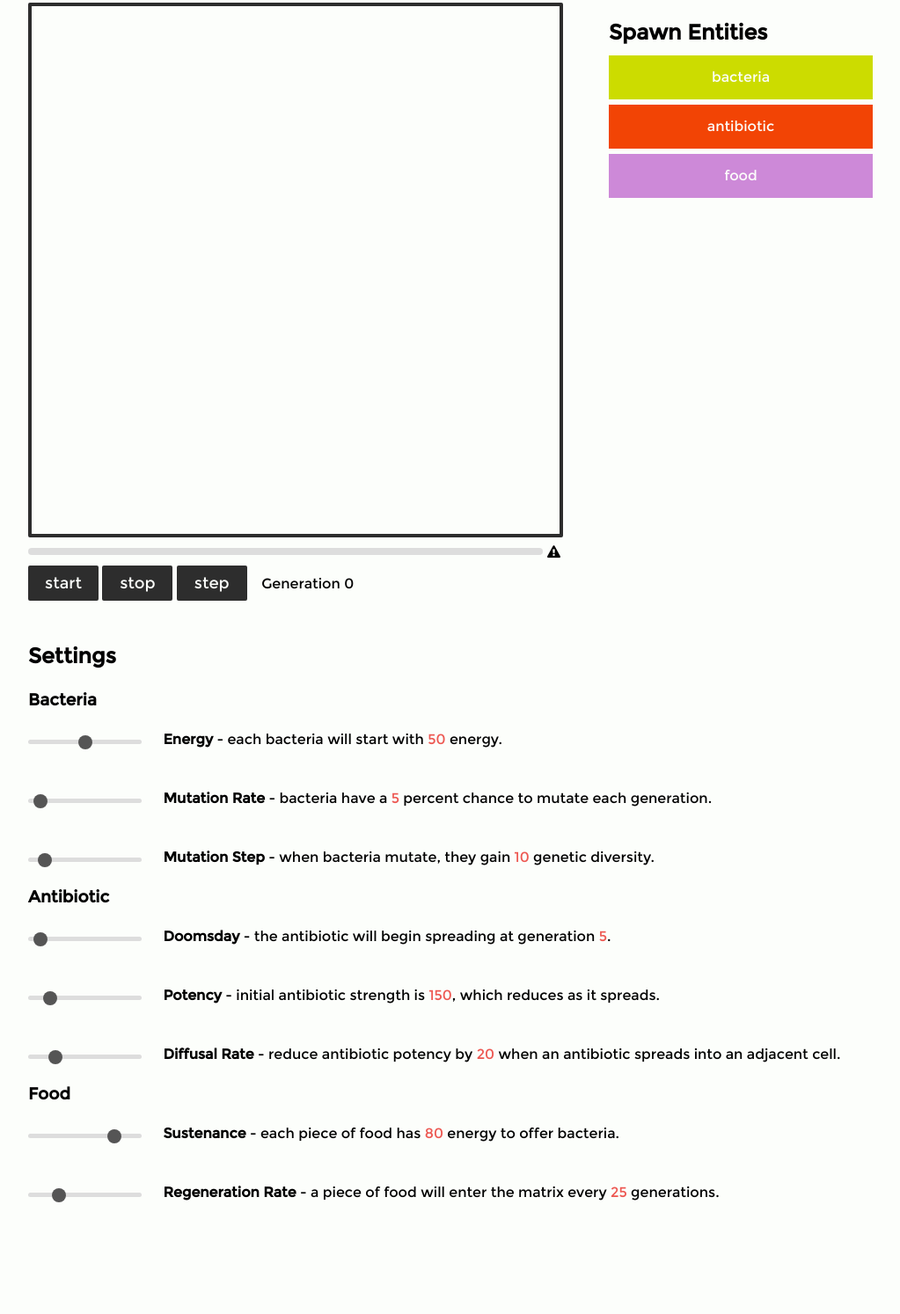
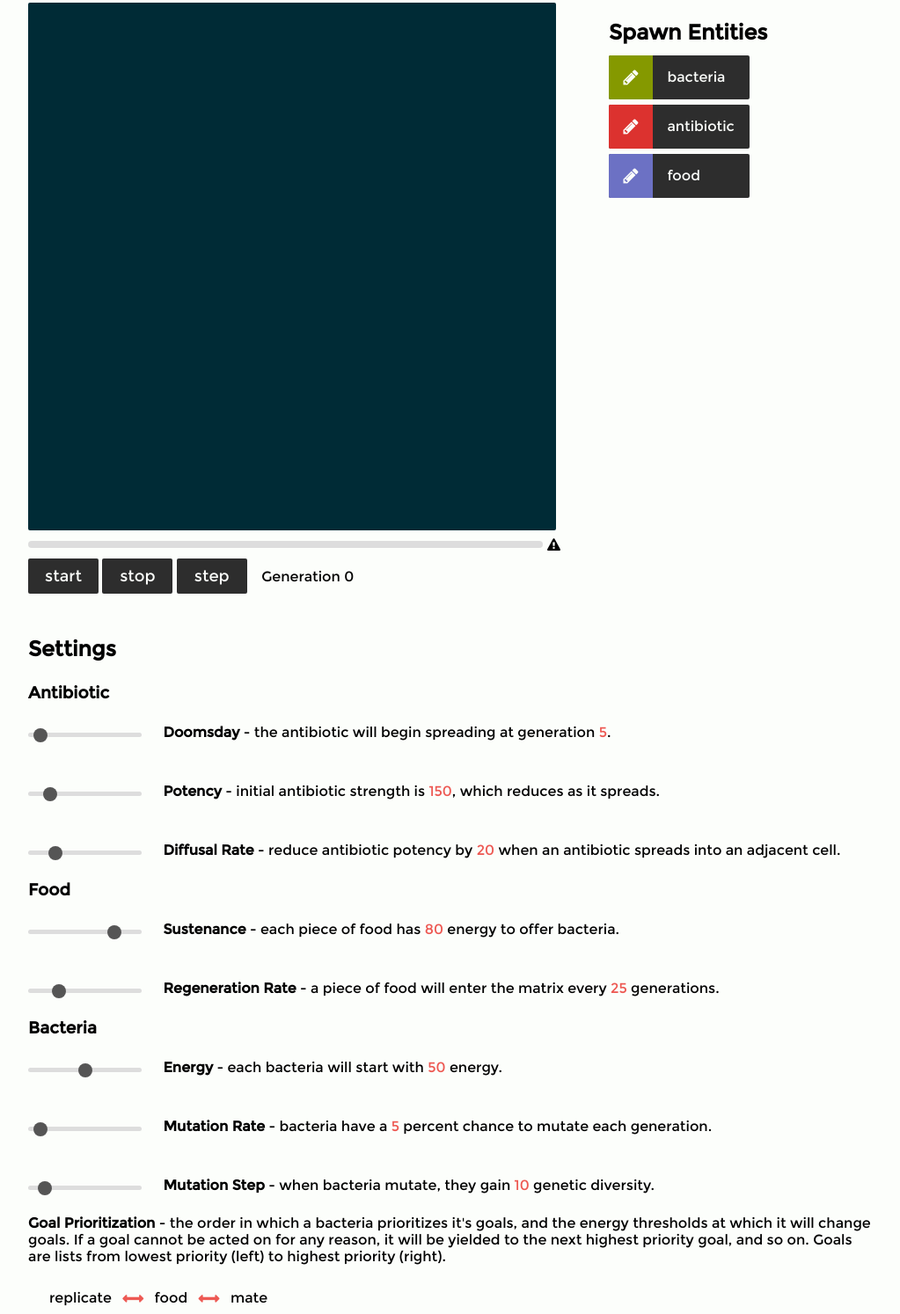
Before and after one commit to thomasguerena/cs441-ai-project, a website: page index.html in a window 1280 px wide. Shown: the part 60-1554 px from the top of the page at 88% size, without its empty margins (128-1151 px from the left). Before the commit the page ends 1449 px from the top, so only its background shows below. Drawn offline with nearby package versions, Linux system fonts and the light colour scheme.

Commit message:
A lot of ui improvements, user-controlled goal priorities, and added jquery.

```diff
--- a/index.html
+++ b/index.html
@@ -11,9 +11,17 @@
 		<h1>Bacteria Colony Cellular Automata</h1>
 		<div class="sidebar">
 			<h2>Spawn Entities</h2>
-			<div class="spawn-brush">bacteria</div>
-			<div class="spawn-brush">antibiotic</div>
-			<div class="spawn-brush">food</div>
+			<div class="spawn-brush selected">
+				<div><i class="fa fa-pencil"></i></div>
+				<span>bacteria</span>
+			</div>
+			<div class="spawn-brush">
+				<div><i class="fa fa-pencil"></i></div>
+				<span>antibiotic</span></div>
+			<div class="spawn-brush">
+				<div><i class="fa fa-pencil"></i></div>
+				<span>food</span>
+			</div>
 		</div>
 		<canvas width="600px" height="600px"></canvas><br>
 		<div class="progress-bar"><div></div><i class="fa fa-exclamation-triangle"></i></div>
@@ -25,6 +33,40 @@
 		<!-- ...a ridiculous list of adjustable parameters... -->
 
 		<h2 header>Settings</h2>
+
+		<h3>Antibiotic</h3>
+		<div class="sim-parameter" id="genx">
+			<div class="slider-container">
+	  			<input type="range" min="0" max="100" step="1" value="0"/>
+			</div>
+			<p><b>Doomsday</b> - the antibiotic will begin spreading at generation <span></span>.</p>
+		</div>
+		<div class="sim-parameter" id="potency">
+			<div class="slider-container">
+	  			<input type="range" min="0" max="1000" step="1" value="0"/>
+			</div>
+			<p><b>Potency</b> - initial antibiotic strength is <span></span>, which reduces as it spreads.</p>
+		</div>
+		<div class="sim-parameter" id="diffusal">
+			<div class="slider-container">
+	  			<input type="range" min="0" max="100" step="1" value="0"/>
+			</div>
+			<p><b>Diffusal Rate</b> - reduce antibiotic potency by <span></span> when an antibiotic spreads into an adjacent cell.</p>
+		</div>
+
+		<h3>Food</h3>
+		<div class="sim-parameter" id="sustenance">
+			<div class="slider-container">
+	  			<input type="range" min="0" max="100" step="1" value="0"/>
+			</div>
+			<p><b>Sustenance</b> - each piece of food has <span></span> energy to offer bacteria.</p>
+		</div>
+		<div class="sim-parameter" id="regenerationRate">
+			<div class="slider-container">
+	  			<input type="range" min="1" max="100" step="1" value="1"/>
+			</div>
+			<p><b>Regeneration Rate</b> - a piece of food will enter the matrix every <span></span> generations.</p>
+		</div>
 
 		<h3>Bacteria</h3>
 		<div class="sim-parameter" id="energy">
@@ -45,42 +87,18 @@
 			</div>
 			<p><b>Mutation Step</b> - when bacteria mutate, they gain <span></span> genetic diversity.</p>
 		</div>
-
-		<h3>Antibiotic</h3>
-		<div class="sim-parameter" id="genx">
-			<div class="slider-container">
-	  			<input type="range" min="0" max="100" step="1" value="0"/>
-			</div>
-			<p><b>Doomsday</b> - the antibiotic will begin spreading at generation <span></span>.</p>
-		</div>
-		<div class="sim-parameter" id="potency">
-			<div class="slider-container">
-	  			<input type="range" min="0" max="1000" step="1" value="0"/>
-			</div>
-			<p><b>Potency</b> - initial antibiotic strength is <span></span>, which reduces as it spreads.</p>
-		</div>
-		<div class="sim-parameter" id="diffusal">
-			<div class="slider-container">
-	  			<input type="range" min="0" max="100" step="1" value="0"/>
-			</div>
-			<p><b>Diffusal Rate</b> - reduce antibiotic potency by <span></span> when an antibiotic spreads into an adjacent cell.</p>
-		</div>
-		<h3>Food</h3>
-		<div class="sim-parameter" id="sustenance">
-			<div class="slider-container">
-	  			<input type="range" min="0" max="100" step="1" value="0"/>
-			</div>
-			<p><b>Sustenance</b> - each piece of food has <span></span> energy to offer bacteria.</p>
-		</div>
-		<div class="sim-parameter" id="regenerationRate">
-			<div class="slider-container">
-	  			<input type="range" min="1" max="100" step="1" value="1"/>
-			</div>
-			<p><b>Regeneration Rate</b> - a piece of food will enter the matrix every <span></span> generations.</p>
-		</div>
+		<p><b>Goal Prioritization</b> - the order in which a bacteria prioritizes it's goals, and the energy thresholds at which it will change goals. If a goal cannot be acted on for any reason, it will be yielded to the next highest priority goal, and so on. Goals are lists from lowest priority (left) to highest priority (right).</p>
+		<ul class="priority-list">
+			<li>Mate</li>
+			<div class="swapper"><i class="fa fa-arrows-h"></i></div>
+			<li>Eat</li>
+			<div class="swapper"><i class="fa fa-arrows-h"></i></div>
+			<li>Replicate</li>
+		</ul>
 	</div>
 
 
+	<script type="text/javascript" src="src/bower_components/jquery/dist/jquery.min.js"></script>
 	<script type="text/javascript" src="src/utils.js"></script>
 	<script type="text/javascript" src="src/settings.js"></script>
 	<script type="text/javascript" src="src/ui.js"></script>
--- a/src/canvas.js
+++ b/src/canvas.js
@@ -9,12 +9,14 @@
 		this.ctx.font = '18px Helvetica';
 		this.tilew = Math.floor(this.canvas.width/settings.environment.width);
 		this.tileh = Math.floor(this.canvas.width/settings.environment.height);
+
 		this.colors = {
+			background: '#002b36',
 			text: '#FCFEFB',
-			food: '#CD89D8',
-			bacteria: '#CCDC00',
-			antibiotic: '#F24405',
-			challenge: '#F28705'
+			food: '#6c71c4',
+			bacteria: '#859900',
+			antibiotic: '#dc322f',
+			challenge: '#b58900'
 		};
 
 		// Indicate the current "highlighted" tile
--- a/src/environment.js
+++ b/src/environment.js
@@ -82,6 +82,8 @@
 			list = this.foodList;
 			matrix = this.foodMatrix;
 		}
+
+		console.log(toAdd); //rmv
 
 		if (matrix[x][y] < 0 && this.foodMatrix[x][y] < 0) {
 			for (var i = 0; i < list.length; ++i) {
@@ -247,7 +249,6 @@
 
 	Environment.prototype.updateFood = function () {
 
-		// FIXME
 		if (generation % settings.food.regenerationRate == 0) {
 			environment.add(new Food());
 		}
--- a/src/food.js
+++ b/src/food.js
@@ -6,7 +6,7 @@
 		this.y = y;
 		this.sustenance = settings.food.sustenance;
 
-		if (!this.x || !this.y) {
+		if (this.x == undefined || this.y == undefined) {
 			var rx = new Array(environment.w);
 			var ry = new Array(environment.h);
 			for (var i = 0; i < environment.w; ++i) rx[i] = i;
--- a/src/ui.js
+++ b/src/ui.js
@@ -23,6 +23,37 @@
 	initSlider('diffusal', settings.antibiotic);
 	initSlider('sustenance', settings.food);
 	initSlider('regenerationRate', settings.food);
+
+	// Initialize bacteria goal priorities
+	function initGoals () {
+		$('.priority-list > li:nth-child(1)').html(settings.bacteria.priorities.third);
+		$('.priority-list > li:nth-child(3)').html(settings.bacteria.priorities.second);
+		$('.priority-list > li:nth-child(5)').html(settings.bacteria.priorities.first);
+	}
+	// ...
+	initGoals();
+
+	// Set event handlers for swapping goal orders
+	$('.priority-list > .swapper').on('click', function () {
+		var temp = null;
+		if ($(this).index() == 1) {
+			temp = settings.bacteria.priorities.third;
+			settings.bacteria.priorities.third = settings.bacteria.priorities.second;
+			settings.bacteria.priorities.second = temp;
+		} else {
+			temp = settings.bacteria.priorities.second;
+			settings.bacteria.priorities.second = settings.bacteria.priorities.first;
+			settings.bacteria.priorities.first = temp;
+		}
+		initGoals();
+	});
+
+	// Set event handlers for entity spawn brushes
+	$('.spawn-brush').on('click', function () {
+		$('.spawn-brush.selected').removeClass('selected');
+		$(this).addClass('selected');
+		settings.simulation.spawnbrush = $(this).children('span').html();
+	});
 
 	// Update the generation counter and the "doomsday" bar
 	window.generationTick = function () {
@@ -50,19 +81,4 @@
 		msgbox.innerHTML = msg;
 	};
 
-	// Set event handlers for entity spawn brushes
-	var spawnbrushes = document.querySelectorAll('.spawn-brush');
-	eachEl(spawnbrushes, function (brush) {
-		brush.addEventListener('click', function (e) {
-			if (hasClass(e.target, 'selected')) return;
-			eachEl(spawnbrushes, function (b) {
-				removeClass(b, 'selected');
-			});
-			addClass(e.target, 'selected');
-			settings.simulation.spawnbrush = e.target.innerHTML;
-		});
-	});
-
-	//
-
 })();
--- a/src/utils.js
+++ b/src/utils.js
@@ -111,26 +111,4 @@
 		};
 	};
 
-	/* ...because I don't want to include jQuery... */
-	window.hasClass = function (el, className) {
-		if (el.classList) return el.classList.contains(className);
-		else return !!el.className.match(new RegExp('(\\s|^)' + className + '(\\s|$)'));
-	};
-	window.addClass = function (el, className) {
-		if (el.classList) el.classList.add(className);
-		else if (!hasClass(el, className)) el.className += " " + className;
-	};
-	window.removeClass = function (el, className) {
-		if (el.classList) el.classList.remove(className);
-		else if (hasClass(el, className)) {
-	  		var reg = new RegExp('(\\s|^)' + className + '(\\s|$)')
-	    	el.className=el.className.replace(reg, ' ')
-		}
-	};
-	window.eachEl = function (els, func) {
-		for (var i = 0; i < els.length; ++i) {
-			func(els[i]);
-		}
-	};
-
 })();
--- a/style/sass/main.scss
+++ b/style/sass/main.scss
@@ -8,9 +8,10 @@ $color-default-font: #2D2D2D;
 $color-highlighted-font: #ED5953;
 $color-light-grey: #DDDDDD;
 $color-red: #F25352;
-$color-food: #CD89D8;
-$color-bacteria: #CCDC00;
-$color-antibiotic: #F24405;
+
+$color-food: #6c71c4;
+$color-bacteria: #859900;
+$color-antibiotic: #dc322f;
 
 
 * {
@@ -30,6 +31,7 @@ body {
 	top: 0;
 	left: 50%;
 	margin-left: -480px;
+	margin-bottom: 200px;
 }
 
 h1, h2 {
@@ -50,34 +52,46 @@ h1, h2 {
 
 	.spawn-brush {
 		height: 50px;
-		width: 100%;
+		width: 160px;
 		margin: 6px 0;
-		line-height: 50px;
-		text-align: center;
 		color: $color-background;
+		background: $color-default-font;
+		box-sizing: border-box;
+		border-radius: 2px;
 		cursor: pointer;
-		box-sizing: border-box;
 
-		&:nth-of-type(1) { background: $color-bacteria; }
-		&:nth-of-type(2) { background: $color-antibiotic; }
-		&:nth-of-type(3) { background: $color-food; }
+		div {
+			display: inline-block;
+			height: 50px;
+			width: 50px;
+			vertical-align: top;
+			text-align: center;
+			border-top-left-radius: 2px;
+			border-bottom-left-radius: 2px;
+			box-sizing: border-box;
 
-		&.selected {
-			color: $color-default-font;
-			background: $color-background;
-			line-height: 42px;
+			i.fa {
+				font-size: 20px;
+				line-height: 50px;
+			}
+		}
 
-			&:nth-of-type(1) { border: 4px solid $color-bacteria; }
-			&:nth-of-type(2) { border: 4px solid $color-antibiotic; }
-			&:nth-of-type(3) { border: 4px solid $color-food; }
+		span {
+			margin-left: 12px;
+			line-height: 50px;
 		}
+
+		&:nth-of-type(1) > div { background: $color-bacteria; }
+		&:nth-of-type(2) > div { background: $color-antibiotic; }
+		&:nth-of-type(3) > div { background: $color-food; }
+
+		&.selected {}
 	}
 }
 
 canvas {
-	border: 4px solid $color-default-font;
 	border-radius: 2px;
-	box-sizing: border-box;
+	background: #002b36;
 }
 
 .progress-bar {
@@ -133,3 +147,19 @@ button {
 		display: inline-block;
 	}
 }
+
+.priority-list {
+	margin: 24px 0 24px 24px;
+
+	li, .swapper {
+		display: inline-block;
+	}
+
+	.swapper {
+		font-size: 24px;
+		margin: 0 8px;
+		cursor: pointer;
+		vertical-align: middle;
+		color: $color-highlighted-font;
+	}
+}
```
Also changed, not shown: src/bower.json (added, +22 -0 lines), style/main.css, 2 other files.
